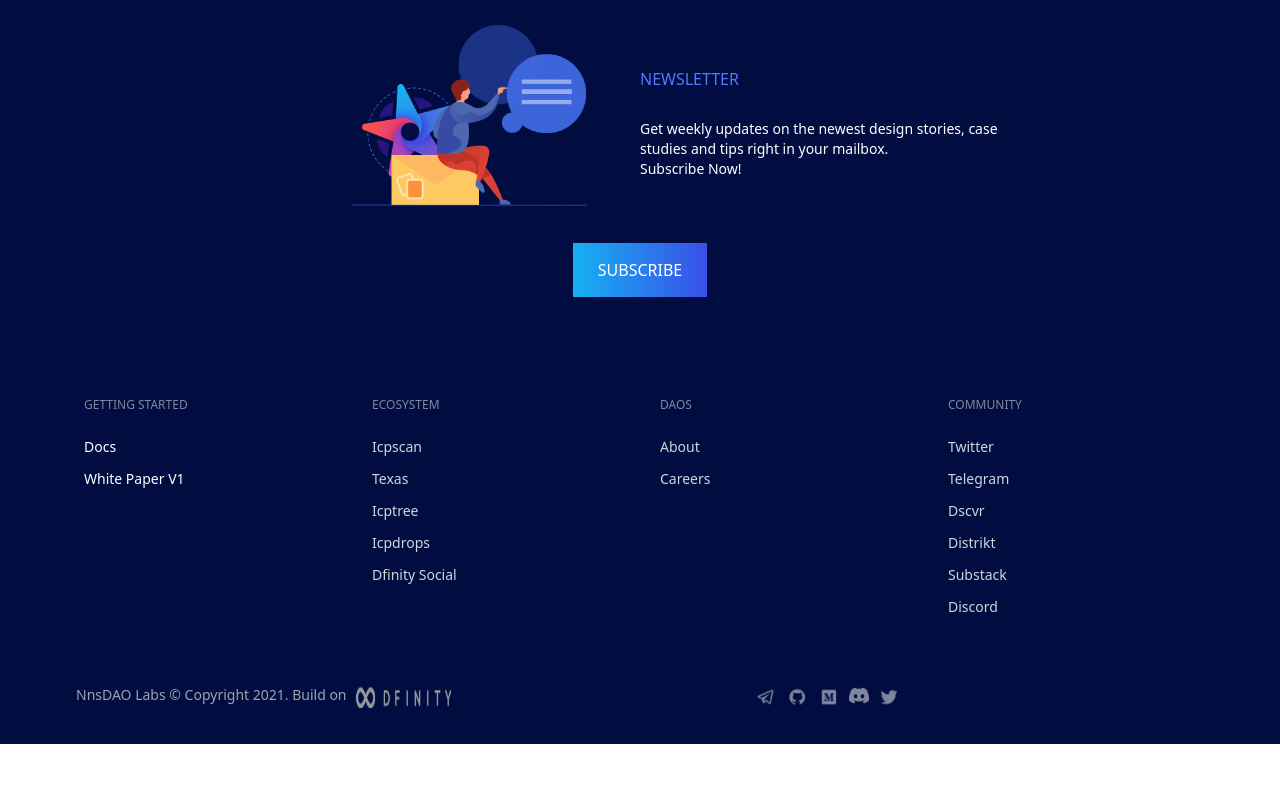
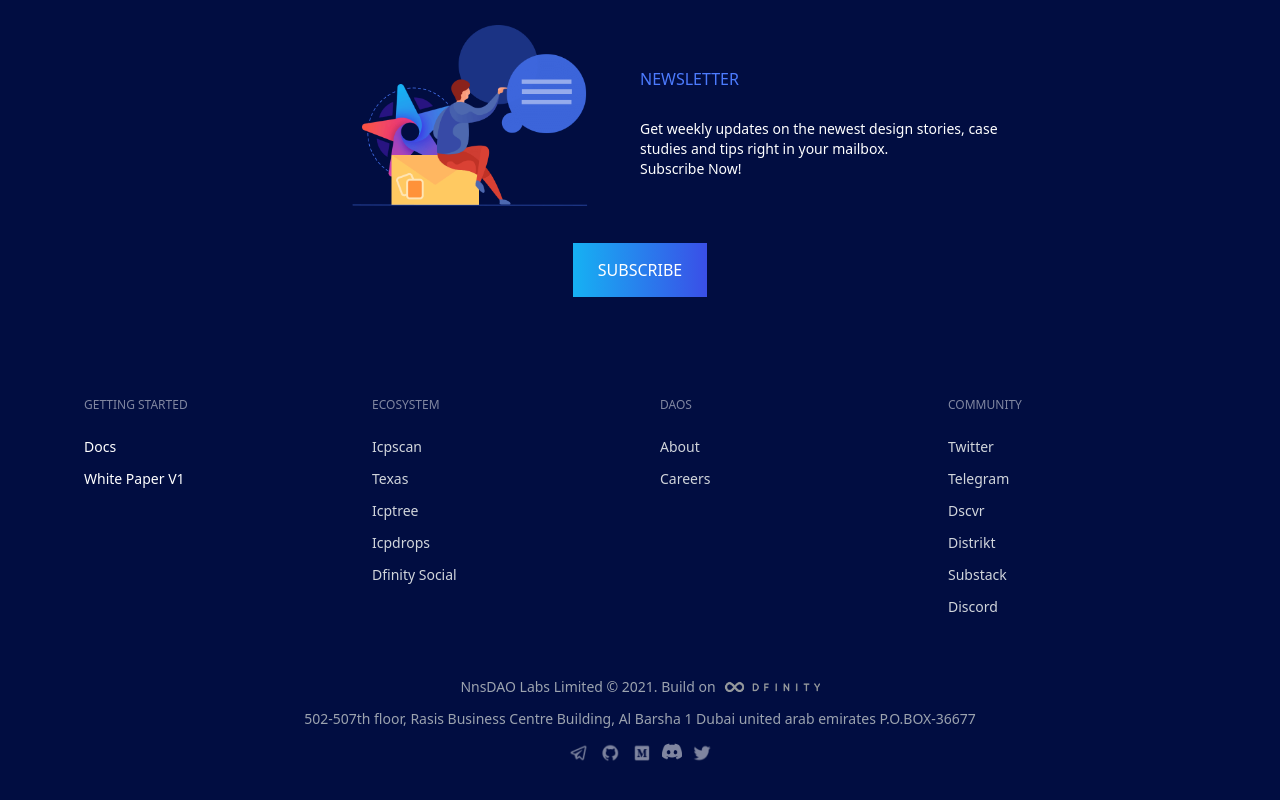
Before and after one commit to NnsDao/nnsdao-org, a React (Vite) app: page / in a window 1280 px wide. Shown: the part 4857-5657 px from the top of the page. Before the commit the page ends 5601 px from the top, so only its background shows below. Built offline with nearby package versions, Linux system fonts and the light colour scheme.

Commit message:
Copyright
Copyright

```diff
--- a/src/components/Footer.tsx
+++ b/src/components/Footer.tsx
@@ -97,19 +97,25 @@
         {/* Copyright Bar */}
         <div className="pt-2">
             <div className="flex pb-5 px-3 m-auto pt-5
-                 text-gray-400 text-sm
-                flex-col md:flex-row max-w-6xl">
-                <div className="hidden md:flex mt-2 md:show">
-                    NnsDAO Labs © Copyright 2021. Build on
-
-                    <img src="/imgs/deploy-ic.png" className="w-24 h-full ml-2" />
+                 text-gray-400 text-sm items-center
+                flex-col md:flex-col max-w-6xl">
+                <div className="hidden md:flex md:show">
+                    NnsDAO Labs Limited © 2021.  Build on
+                    <img src="/imgs/deploy-ic.png" className="w-24 h-full ml-2 mt-1" />
+                </div>
+                <div className="mb-1 mt-3 hidden md:flex md:show">
+                    <p>502-507th floor, Rasis Business Centre Building, Al Barsha 1 Dubai united arab emirates P.O.BOX-36677</p>
                 </div>
 
-                <div className="show flex  mt-2 md:hidden mb-5">
-                    NnsDAO Labs © Copyright 2021.
-                    <div className="flex justify-center items-center pl-2">
+                <div className="show flex-col  mt-5 md:hidden mb-3">
+                    NnsDAO Labs Limited © 2021.
+
+                    <div className="mt-1 mb-1">
+                        502-507th floor, Rasis Business Centre Building, Al Barsha 1 Dubai united arab emirates P.O.BOX-36677
+                    </div>
+                    <div className="flex justify-center items-center pl-2 mt-2">
                         Build on
-                        <img src="/imgs/deploy-ic.png" className="w-10 h-full ml-1" />
+                        <img src="/imgs/deploy-ic.png" className="w-15 h-full ml-1" />
                     </div>
                 </div>
 
```
